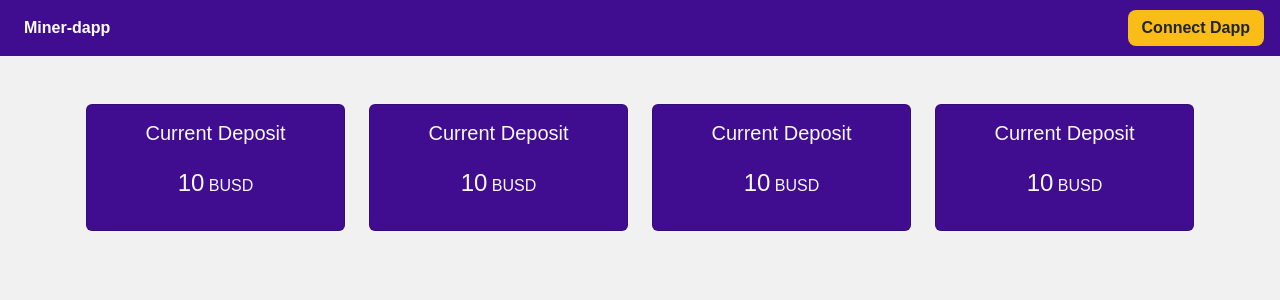
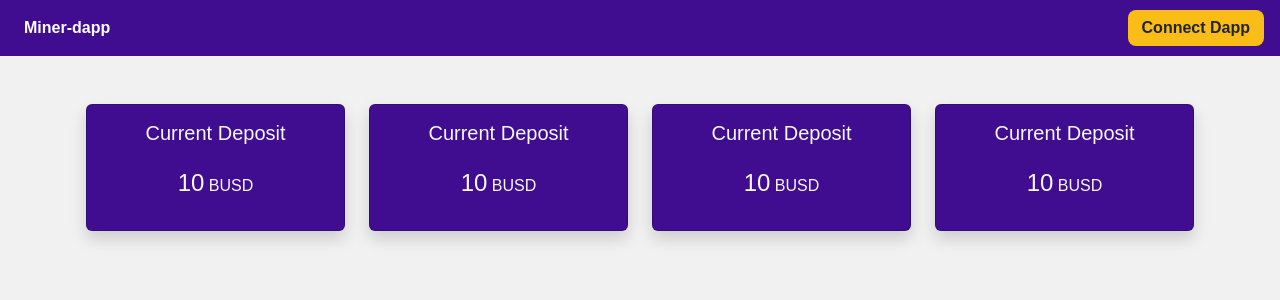
Before and after one commit to vrrayz/miner-dapp, a React (Create React App) app: page / in a window 1280 px wide. Shown: the top 300 px of the page. Built offline with nearby package versions, Linux system fonts and the light colour scheme.

Commit message:
User Details Card added

```diff
--- a/src/components/UserDetailsCard.js
+++ b/src/components/UserDetailsCard.js
@@ -3,7 +3,7 @@ import React from "react";
 const UserDetailsCard = ({title,value,unit}) => {
   return (
       <div className="col-lg-3 col-md-6 mb-3">
-        <div className="card bg-primary text-light">
+        <div className="card bg-primary text-light shadow">
           <div className="card-body text-center">
             <h5 className="card-title">{title}</h5>
             <p className="card-text py-3">
```
